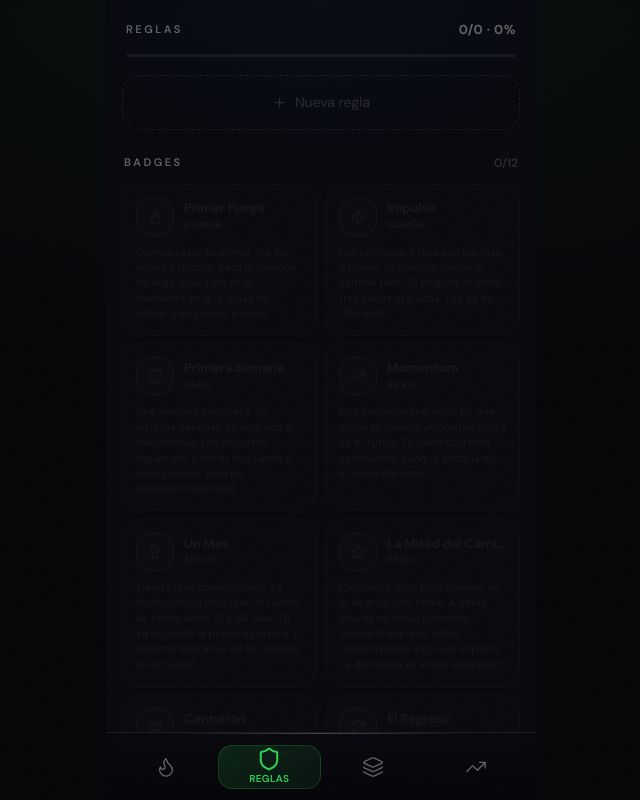
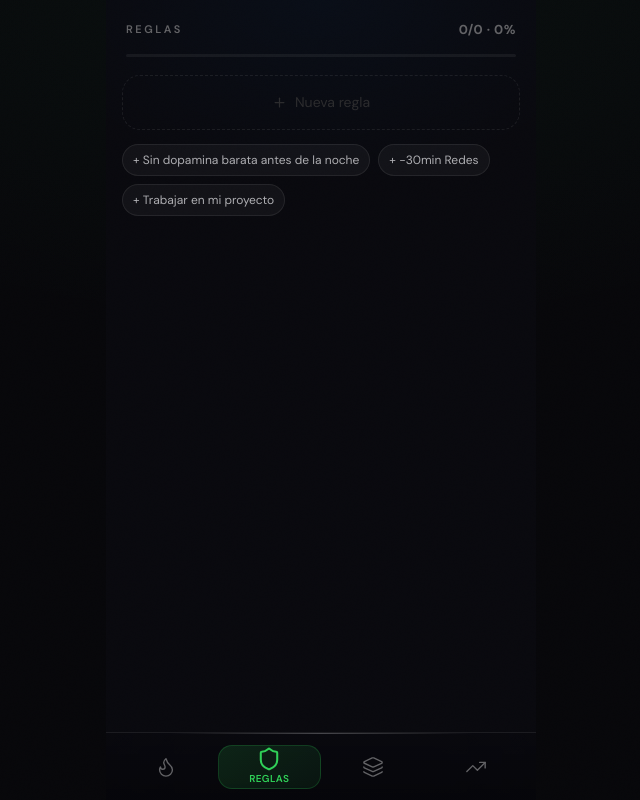
Before and after one commit to mysticcbrand-hub/eca, a Next.js app: page /codigo in a window 1280 px wide. Shown: the whole page, without its empty margins (319-959 px from the left). Built offline with nearby package versions, Linux system fonts and the light colour scheme.

Commit message:
Reglas: remove badges section; add Focus Session (25-min timer), reorder controls, quick templates; minimal polished UI

```diff
--- a/app/codigo/page.tsx
+++ b/app/codigo/page.tsx
@@ -1,52 +1,16 @@
 'use client';
 import { useState, useEffect, useCallback, useMemo } from 'react';
 import { motion, AnimatePresence } from 'framer-motion';
-import { Plus, X, Pencil, CheckCheck } from 'lucide-react';
-import * as Lucide from 'lucide-react';
+import { Plus, X, Pencil, CheckCheck, Timer, PlayCircle, Square, ArrowUp, ArrowDown } from 'lucide-react';
 import { storage, Rule, todayStr } from '@/lib/storage';
 import { PageWrapper } from '@/components/layout/PageWrapper';
 import { CustomCheckbox } from '@/components/ui/CustomCheckbox';
 import { ProgressBar } from '@/components/ui/ProgressBar';
+import { Toast } from '@/components/ui/Toast';
 import { staggerContainer, cardEntrance, springs } from '@/lib/animations';
-import { BADGE_DEFINITIONS, computeBadges, type BadgeDefinition } from '@/lib/badges';
-import { BadgeToast } from '@/components/ui/BadgeToast';
+import { useHaptics } from '@/hooks/useHaptics';
 
-/* ── Rarity visual system ───────────────── */
-type BadgeRarity = 'common' | 'rare' | 'epic' | 'legendary';
-const rarityConfig: Record<BadgeRarity, {
-  label: string; color: string; border: string;
-  bg: string; glow?: string; textGlow?: string;
-}> = {
-  common: {
-    label: 'COMÚN',
-    color: 'var(--t3)',
-    border: 'var(--border-dim)',
-    bg: 'rgba(255,255,255,0.03)',
-  },
-  rare: {
-    label: 'RARO',
-    color: 'var(--green-text)',
-    border: 'rgba(48,209,88,0.22)',
-    bg: 'rgba(48,209,88,0.06)',
-    glow: '0 0 16px rgba(48,209,88,0.12)',
-    textGlow: 'var(--green-text)',
-  },
-  epic: {
-    label: 'ÉPICO',
-    color: '#7B6CFF',
-    border: 'rgba(123,108,255,0.30)',
-    bg: 'rgba(123,108,255,0.07)',
-    glow: '0 0 18px rgba(123,108,255,0.14)',
-  },
-  legendary: {
-    label: 'LEGENDARIO',
-    color: 'var(--gold-warm)',
-    border: 'rgba(232,184,75,0.32)',
-    bg: 'rgba(232,184,75,0.07)',
-    glow: '0 0 22px rgba(232,184,75,0.20)',
-  },
-};
-
+// Minimal, focused, and smooth — Apple-level polish
 export default function CodigoPage() {
   const [mounted,     setMounted    ] = useState(false);
   const [rules,       setRules      ] = useState<Rule[]>([]);
@@ -55,9 +19,18 @@ export default function CodigoPage() {
   const [newText,     setNewText    ] = useState('');
   const [editingId,   setEditingId  ] = useState<string | null>(null);
   const [editingText, setEditingText] = useState('');
-  const [badgeQueue,  setBadgeQueue ] = useState<BadgeDefinition[]>([]);
-  const [activeBadge, setActiveBadge] = useState<BadgeDefinition | null>(null);
-  const [badgeVisible,setBadgeVisible] = useState(false);
+
+  // Focus Session (premium-feel micro feature)
+  const [focusRuleId,   setFocusRuleId]   = useState<string | null>(null);
+  const [focusEndsAt,   setFocusEndsAt]   = useState<number | null>(null);
+  const [now,           setNow]           = useState<number>(Date.now());
+
+  // Toast
+  const [toastOn, setToastOn] = useState(false);
+  const [toastMsg, setToastMsg] = useState('');
+
+  const { vibrate } = useHaptics();
+
   const today = todayStr();
 
   useEffect(() => {
@@ -72,7 +45,8 @@ export default function CodigoPage() {
       storage.setChecks(today, next);
       return next;
     });
-  }, [today]);
+    vibrate(8);
+  }, [today, vibrate]);
 
   const deleteRule = useCallback((id: string) => {
     const next = rules.filter(r => r.id !== id);
@@ -88,7 +62,8 @@ export default function CodigoPage() {
     setRules(next);
     setNewText('');
     setAdding(false);
-  }, [newText, rules]);
+    vibrate(8);
+  }, [newText, rules, vibrate]);
 
   const startEdit = useCallback((rule: Rule) => {
     setEditingId(rule.id);
@@ -106,62 +81,81 @@ export default function CodigoPage() {
     setEditingText('');
   }, [editingId, editingText, rules]);
 
+  const moveRule = (id: string, dir: 'up'|'down') => {
+    const idx = rules.findIndex(r => r.id === id);
+    if (idx < 0) return;
+    const j = dir === 'up' ? idx - 1 : idx + 1;
+    if (j < 0 || j >= rules.length) return;
+    const next = rules.slice();
+    const [item] = next.splice(idx, 1);
+    next.splice(j, 0, item);
+    storage.setRules(next);
+    setRules(next);
+    vibrate(8);
+  };
+
+  // Focus Session — countdown updates
+  useEffect(() => {
+    if (!focusEndsAt) return;
+    const t = setInterval(() => setNow(Date.now()), 1000);
+    return () => clearInterval(t);
+  }, [focusEndsAt]);
+
+  const remainingSec = focusEndsAt ? Math.max(0, Math.ceil((focusEndsAt - now) / 1000)) : 0;
+  const focusProgress = focusEndsAt ? 1 - remainingSec / (25 * 60) : 0;
+
+  useEffect(() => {
+    if (focusEndsAt && remainingSec === 0 && focusRuleId) {
+      // Auto-complete rule
+      setFocusEndsAt(null);
+      setFocusRuleId(null);
+      setToastMsg('Sesión completada');
+      setToastOn(true);
+      // mark checked
+      toggleCheck(focusRuleId);
+      vibrate([10, 50, 10] as unknown as number);
+    }
+  // eslint-disable-next-line react-hooks/exhaustive-deps
+  }, [remainingSec]);
+
+  const startFocus = (ruleId: string, minutes = 25) => {
+    setFocusRuleId(ruleId);
+    setFocusEndsAt(Date.now() + minutes * 60 * 1000);
+    setNow(Date.now());
+    vibrate(8);
+  };
+  const cancelFocus = () => {
+    setFocusEndsAt(null);
+    setFocusRuleId(null);
+  };
+
   const active  = rules.filter(r => r.enabled);
   const done    = active.filter(r => checks[r.id]).length;
   const total   = active.length;
   const pct     = total > 0 ? Math.round((done / total) * 100) : 0;
   const allDone = total > 0 && done === total;
 
-  const unlocked = useMemo(() => {
-    if (typeof window === 'undefined') return new Set<string>();
-    const badges = computeBadges({
-      streak:      storage.getStreak(),
-      bestStreak:  storage.getBestStreak(),
-      totalDays:   storage.getTotalDays(),
-      relapses:    storage.getRelapses(),
-      victories:   storage.getVictories(),
-      rules,
-      checks,
-      isComeback:      false,
-      comebackStreak:  0,
-      unlockedBadgeHistory: storage.getUnlockedBadgeHistory?.() ?? {},
-    });
-    return new Set(badges.filter(b => b.status === 'unlocked').map(b => b.id));
-  }, [rules, checks]);
+  const fmt = (sec: number) => {
+    const m = Math.floor(sec / 60);
+    const s = sec % 60;
+    return `${String(m).padStart(2,'0')}:${String(s).padStart(2,'0')}`;
+  };
 
-  useEffect(() => {
-    const previous = new Set(storage.getBadgesUnlocked());
-    const current  = Array.from(unlocked);
-    const newlyUnlocked = current.filter(id => !previous.has(id));
-    if (!storage.hasBadgesUnlocked() && current.length > 0) {
-      storage.setBadgesUnlocked(current);
-      return;
-    }
-    if (newlyUnlocked.length > 0) {
-      const newBadges = BADGE_DEFINITIONS.filter(b => newlyUnlocked.includes(b.id));
-      setBadgeQueue(prev => [...prev, ...newBadges]);
-      storage.setBadgesUnlocked(Array.from(new Set([...current, ...Array.from(previous)])));
-    }
-  }, [unlocked]);
+  // Quick templates (add fast if not present)
+  const templates = useMemo(() => [
+    'Sin dopamina barata antes de la noche',
+    '-30min Redes',
+    'Trabajar en mi proyecto',
+  ], []);
 
-  useEffect(() => {
-    if (badgeVisible || activeBadge || badgeQueue.length === 0) return;
-    setActiveBadge(badgeQueue[0]);
-    setBadgeVisible(true);
-  }, [badgeQueue, badgeVisible, activeBadge]);
-
-  const hideBadgeToast = () => {
-    setBadgeVisible(false);
-    setActiveBadge(null);
-    setBadgeQueue(prev => prev.slice(1));
-  };
+  const canAddTemplate = (t: string) => !rules.some(r => r.text.toLowerCase() === t.toLowerCase());
 
   if (!mounted) return null;
 
   return (
     <PageWrapper glowState={allDone ? 'success' : 'neutral'}>
 
-      {/* ── Header ── */}
+      {/* Header */}
       <div style={{ padding: '20px 20px 10px' }}>
         <div style={{ display: 'flex', alignItems: 'center', justifyContent: 'space-between', marginBottom: '14px' }}>
           <span className="text-label" style={{ color: 'var(--t3)', letterSpacing: '2.5px' }}>REGLAS</span>
@@ -180,11 +174,11 @@ export default function CodigoPage() {
         variants={staggerContainer} initial="hidden" animate="show"
         style={{ padding: '8px 16px 24px', display: 'flex', flexDirection: 'column', gap: '8px' }}
       >
-
-        {/* ── Reglas ── */}
+        {/* Rules list */}
         <AnimatePresence>
           {rules.map(rule => {
             const isChecked = !!checks[rule.id];
+            const isFocused = focusRuleId === rule.id && focusEndsAt;
             return (
               <motion.div
                 key={rule.id}
@@ -192,8 +186,8 @@ export default function CodigoPage() {
                 layout
                 exit={{ opacity: 0, scale: 0.94, y: -4, transition: { duration: 0.2 } }}
                 style={{
-                  display: 'flex', alignItems: 'center', gap: '14px',
-                  padding: '16px 18px', borderRadius: 'var(--r-lg)',
+                  display: 'flex', alignItems: 'center', gap: '12px',
+                  padding: '14px 14px', borderRadius: 'var(--r-lg)',
                   background: isChecked
                     ? 'linear-gradient(135deg, rgba(48,209,88,0.07) 0%, rgba(48,209,88,0.03) 100%)'
                     : 'linear-gradient(145deg, rgba(255,255,255,0.05) 0%, rgba(255,255,255,0.02) 100%)',
@@ -240,37 +234,46 @@ export default function CodigoPage() {
                   </span>
                 )}
 
-                <div style={{ display: 'flex', gap: '4px' }}>
+                {/* Reorder + Edit controls */}
+                <div style={{ display: 'flex', gap: 6, alignItems: 'center' }}>
                   <motion.button
-                    whileTap={{ scale: 0.85 }}
+                    whileTap={{ scale: 0.9 }}
+                    transition={springs.snappy}
+                    onClick={() => moveRule(rule.id, 'up')}
+                    aria-label="Subir"
+                    style={{ background: 'none', border: 'none', color: 'var(--t4)', padding: 6, cursor: 'pointer' }}
+                  >
+                    <ArrowUp size={14} />
+                  </motion.button>
+                  <motion.button
+                    whileTap={{ scale: 0.9 }}
+                    transition={springs.snappy}
+                    onClick={() => moveRule(rule.id, 'down')}
+                    aria-label="Bajar"
+                    style={{ background: 'none', border: 'none', color: 'var(--t4)', padding: 6, cursor: 'pointer' }}
+                  >
+                    <ArrowDown size={14} />
+                  </motion.button>
+
+                  <motion.button
+                    whileTap={{ scale: 0.9 }}
                     transition={springs.snappy}
                     onClick={() => startEdit(rule)}
                     aria-label="Editar"
-                    style={{
-                      background: 'none', border: 'none', cursor: 'pointer',
-                      color: 'var(--t4)', padding: '6px', borderRadius: 'var(--r-sm)',
-                      transition: 'color 0.15s',
-                    }}
-                    onMouseEnter={e => (e.currentTarget.style.color = 'var(--t2)')}
-                    onMouseLeave={e => (e.currentTarget.style.color = 'var(--t4)')}
+                    style={{ background: 'none', border: 'none', color: 'var(--t4)', padding: 6, cursor: 'pointer' }}
                   >
-                    <Pencil size={13} strokeWidth={2} />
+                    <Pencil size={13} />
                   </motion.button>
+
                   {rule.custom && (
                     <motion.button
-                      whileTap={{ scale: 0.85 }}
+                      whileTap={{ scale: 0.9 }}
                       transition={springs.snappy}
                       onClick={() => deleteRule(rule.id)}
                       aria-label="Eliminar"
-                      style={{
-                        background: 'none', border: 'none', cursor: 'pointer',
-                        color: 'var(--t4)', padding: '6px', borderRadius: 'var(--r-sm)',
-                        transition: 'color 0.15s',
-                      }}
-                      onMouseEnter={e => (e.currentTarget.style.color = 'var(--red)')}
-                      onMouseLeave={e => (e.currentTarget.style.color = 'var(--t4)')}
+                      style={{ background: 'none', border: 'none', color: 'var(--t4)', padding: 6, cursor: 'pointer' }}
                     >
-                      <X size={13} strokeWidth={2} />
+                      <X size={13} />
                     </motion.button>
                   )}
                 </div>
@@ -279,7 +282,43 @@ export default function CodigoPage() {
           })}
         </AnimatePresence>
 
-        {/* ── All Done banner ── */}
+        {/* Focus Session bar (inline under focused rule) */}
+        <AnimatePresence>
+          {focusRuleId && focusEndsAt && (
+            <motion.div
+              key="focus"
+              initial={{ opacity: 0, y: 8 }}
+              animate={{ opacity: 1, y: 0 }}
+              exit={{ opacity: 0, y: -6 }}
+              transition={springs.medium}
+              className="glass-1"
+              style={{ padding: '12px 14px', display: 'flex', alignItems: 'center', gap: 10, borderRadius: 'var(--r-lg)' }}
+            >
+              <Timer size={16} color="var(--t2)" />
+              <div style={{ flex: 1 }}>
+                <div style={{ height: 4, borderRadius: 'var(--r-full)', background: 'rgba(255,255,255,0.06)', overflow: 'hidden' }}>
+                  <motion.div
+                    initial={{ width: 0 }}
+                    animate={{ width: `${Math.min(100, Math.max(0, focusProgress * 100))}%` }}
+                    transition={{ type: 'spring', stiffness: 100, damping: 20 }}
+                    style={{ height: '100%', background: 'linear-gradient(90deg, #30D158, #0A84FF)', borderRadius: 'var(--r-full)' }}
+                  />
+                </div>
+                <div style={{ fontSize: 11, color: 'var(--t3)', marginTop: 6 }}>{fmt(remainingSec)} restantes</div>
+              </div>
+              <motion.button
+                whileTap={{ scale: 0.95 }}
+                transition={springs.snappy}
+                onClick={cancelFocus}
+                style={{ background: 'none', border: '0.5px solid var(--border-dim)', color: 'var(--t3)', padding: '6px 10px', borderRadius: 'var(--r-full)', cursor: 'pointer' }}
+              >
+                <Square size={14} />
+              </motion.button>
+            </motion.div>
+          )}
+        </AnimatePresence>
+
+        {/* All Done banner */}
         <AnimatePresence>
           {allDone && (
             <motion.div
@@ -303,7 +342,7 @@ export default function CodigoPage() {
           )}
         </AnimatePresence>
 
-        {/* ── Añadir regla ── */}
+        {/* Add Rule */}
         {rules.length < 8 && (
           <AnimatePresence mode="wait">
             {adding ? (
@@ -362,92 +401,30 @@ export default function CodigoPage() {
           </AnimatePresence>
         )}
 
-        {/* ─────────────────────────────────────
-            BADGES
-        ───────────────────────────────────── */}
-        <motion.div variants={cardEntrance} style={{ marginTop: '16px' }}>
-
-          {/* Sección header */}
-          <div style={{ display: 'flex', alignItems: 'center', justifyContent: 'space-between', marginBottom: '12px', padding: '0 2px' }}>
-            <span className="text-label" style={{ color: 'var(--t3)', letterSpacing: '2.5px' }}>BADGES</span>
-            <span style={{ fontSize: '12px', color: 'var(--t4)', fontWeight: 600 }}>
-              {unlocked.size}/{BADGE_DEFINITIONS.length}
-            </span>
-          </div>
-
-          <div style={{ display: 'grid', gridTemplateColumns: 'repeat(2, 1fr)', gap: '8px' }}>
-            {BADGE_DEFINITIONS.map(b => {
-              const isUnlocked = unlocked.has(b.id);
-              const cfg = rarityConfig[(b.rarity ?? 'common') as BadgeRarity];
-
-              return (
-                <motion.div
-                  key={b.id}
-                  whileHover={isUnlocked ? { scale: 1.02 } : {}}
-                  transition={springs.snappy}
-                  className={b.rarity === 'legendary' && isUnlocked ? 'legendary-shine' : ''}
-                  style={{
-                    padding: '13px', borderRadius: 'var(--r-lg)',
-                    background: isUnlocked ? cfg.bg : 'rgba(255,255,255,0.02)',
-                    backdropFilter: 'blur(20px)', WebkitBackdropFilter: 'blur(20px)',
-                    border: `0.5px solid ${isUnlocked ? cfg.border : 'var(--border-dim)'}`,
-                    borderTopColor: isUnlocked ? cfg.border : 'var(--border-dim)',
-                    boxShadow: isUnlocked ? (cfg.glow ?? 'var(--shadow-card)') : 'none',
-                    opacity: isUnlocked ? 1 : 0.4,
-                    transition: 'opacity 0.3s ease, box-shadow 0.3s ease',
-                    position: 'relative', overflow: 'hidden',
-                  }}
-                >
-                  {/* Shimmer al desbloquear */}
-                  {isUnlocked && <div className="milestone-unlocked" style={{ position: 'absolute', inset: 0, borderRadius: 'inherit', overflow: 'hidden' }} />}
-
-                  <div style={{ display: 'flex', gap: '10px', alignItems: 'center', position: 'relative', zIndex: 1 }}>
-                    <div style={{
-                      width: 38, height: 38, borderRadius: 'var(--r-md)',
-                      display: 'flex', alignItems: 'center', justifyContent: 'center',
-                      background: isUnlocked ? `rgba(255,255,255,0.07)` : 'rgba(255,255,255,0.03)',
-                      border: `0.5px solid ${isUnlocked ? cfg.border : 'var(--border-dim)'}`,
-                      boxShadow: isUnlocked && cfg.glow ? cfg.glow : 'none',
-                      flexShrink: 0,
-                    }}>
-                      {/* Render Lucide icon by name */}
-                      {(() => {
-                        const ICONS: Record<string, React.ElementType> = Lucide as unknown as Record<string, React.ElementType>;
-                        const IconComp = ICONS[b.icon] ?? ICONS['Award'];
-                        const color = isUnlocked ? (cfg.textGlow ?? 'var(--t2)') : 'var(--t4)';
-                        return <IconComp size={16} color={color} strokeWidth={1.8} />;
-                      })()}
-                    </div>
-                    <div style={{ flex: 1, minWidth: 0 }}>
-                      <div style={{
-                        fontSize: '13px', fontWeight: 700, color: isUnlocked ? 'var(--t1)' : 'var(--t4)',
-                        letterSpacing: '-0.02em', lineHeight: 1.2,
-                        overflow: 'hidden', textOverflow: 'ellipsis', whiteSpace: 'nowrap',
-                      }}>
-                        {b.name}
-                      </div>
-                      <div style={{
-                        fontSize: '9px', color: isUnlocked ? cfg.color : 'var(--t4)',
-                        letterSpacing: '0.1em', textTransform: 'uppercase', marginTop: '3px', fontWeight: 700,
-                      }}>
-                        {cfg.label}
-                      </div>
-                    </div>
-                  </div>
-                  <p style={{
-                    fontSize: '11px', color: isUnlocked ? 'var(--t3)' : 'var(--t4)',
-                    lineHeight: 1.4, marginTop: '9px', position: 'relative', zIndex: 1,
-                  }}>
-                    {b.description}
-                  </p>
-                </motion.div>
-              );
-            })}
-          </div>
-        </motion.div>
+        {/* Quick templates */}
+        <div style={{ display: 'flex', gap: 8, flexWrap: 'wrap', marginTop: 6 }}>
+          {templates.map(t => (
+            <motion.button
+              key={t}
+              whileTap={{ scale: 0.95 }}
+              transition={springs.snappy}
+              disabled={!canAddTemplate(t)}
+              onClick={() => { setNewText(t); addRule(); }}
+              style={{
+                padding: '6px 10px', borderRadius: 'var(--r-full)',
+                background: canAddTemplate(t) ? 'rgba(255,255,255,0.04)' : 'rgba(255,255,255,0.02)',
+                border: '0.5px solid var(--border-subtle)',
+                color: canAddTemplate(t) ? 'var(--t2)' : 'var(--t4)',
+                fontSize: 12, cursor: canAddTemplate(t) ? 'pointer' : 'default'
+              }}
+            >
+              + {t}
+            </motion.button>
+          ))}
+        </div>
       </motion.div>
 
-      <BadgeToast badge={activeBadge} visible={badgeVisible} onHide={hideBadgeToast} />
+      <Toast message={toastMsg} visible={toastOn} onHide={() => setToastOn(false)} variant="success" />
     </PageWrapper>
   );
 }
```
